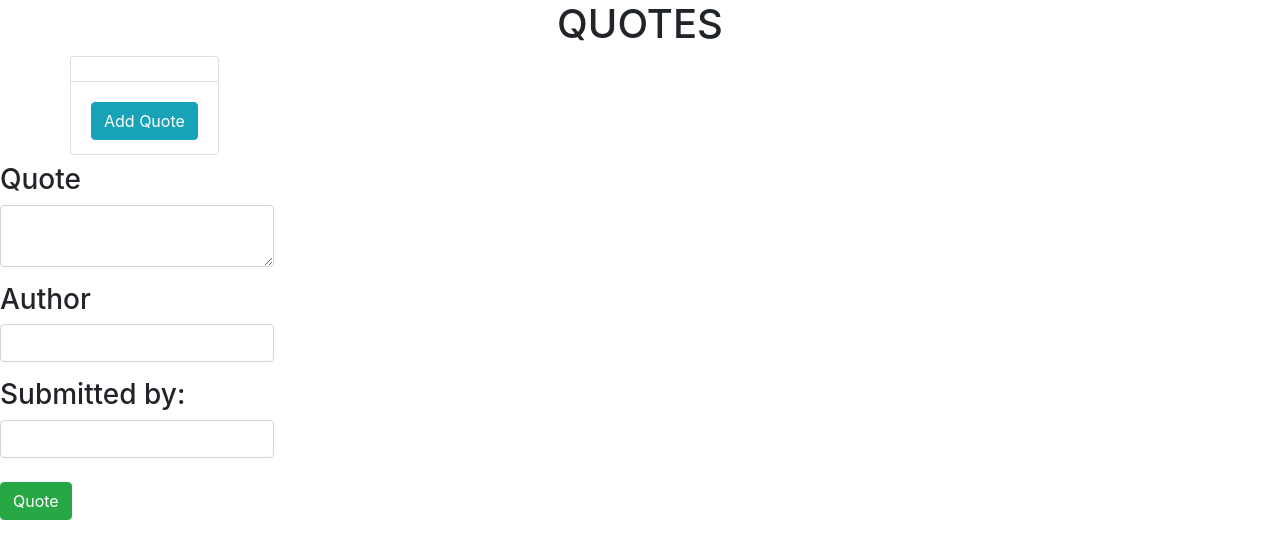
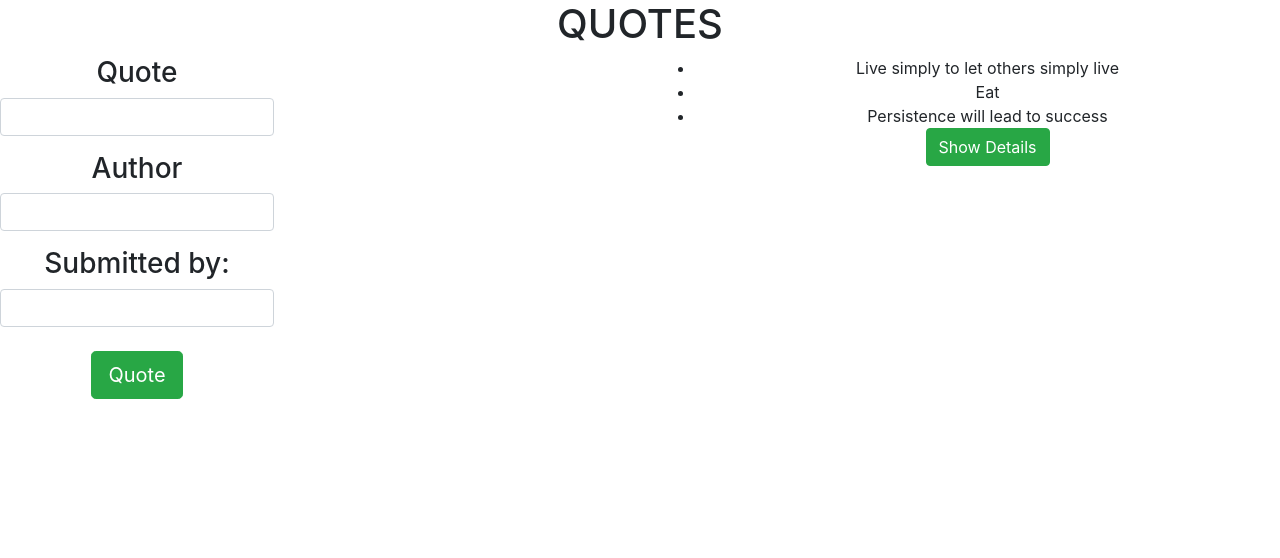
Before and after one commit to Jeffmusa/Quotes, an Angular app: page / in a window 1280 px wide. Shown: the top 558 px of the page. Built offline with nearby package versions, Linux system fonts and the light colour scheme.

Commit message:
updated quotes app

```diff
--- a/src/app/app.component.html
+++ b/src/app/app.component.html
@@ -1,7 +1,6 @@
 <!--The content below is only a placeholder and can be replaced.-->
 <div style="text-align:center">
-  <h1>
+
     <app-quote></app-quote>
-  </h1>
+
 </div>
-  <app-quote-form></app-quote-form>
--- a/src/app/app.component.ts
+++ b/src/app/app.component.ts
@@ -1,4 +1,5 @@
 import { Component } from '@angular/core';
+import {Quote} from './quote';
 
 @Component({
   selector: 'app-root',
--- a/src/app/quote-details/quote-details.component.html
+++ b/src/app/quote-details/quote-details.component.html
@@ -1,3 +1,3 @@
 <p>
-  quote-details works!
+<!-- <p>{{quote.description}}</p> -->
 </p>
--- a/src/app/quote-details/quote-details.component.ts
+++ b/src/app/quote-details/quote-details.component.ts
@@ -1,4 +1,5 @@
-import { Component, OnInit } from '@angular/core';
+import {  Component, OnInit,Input,Output,EventEmitter } from '@angular/core';
+import {Quote} from '../quote'
 
 @Component({
   selector: 'app-quote-details',
@@ -7,6 +8,8 @@ import { Component, OnInit } from '@angular/core';
 })
 export class QuoteDetailsComponent implements OnInit {
 
+  @Input() quote:Quote;
+      @Output() isComplete= new EventEmitter<boolean>();
 
   constructor() { }
 
--- a/src/app/quote-form/quote-form.component.html
+++ b/src/app/quote-form/quote-form.component.html
@@ -1,22 +1,22 @@
 <div class="container-fluid">
     <div class="row">
-        <form>
+        <form (ngSubmit)='submitQuote()' #quoteForm='ngForm'>
             <div class="form-group">
 
               <h3 for="description">Quote</h3>
-              <textarea class="form-control" id="description" rows="2" required></textarea>
+              <input type="text" required class="form-control" id="name" [(ngModel)]="newQuote.name" name="name">
 
             </div>
             <div class="form-group">
 
               <h3 for="author">Author</h3>
-              <input type="text" required class="form-control" id="name">
+              <input type="text"  class="form-control" id="name" [(ngModel)]="newQuote.name" name="name" #name="ngModel" required>
             </div>
             <div class="form-group">
               <h3 for="name">Submitted by:</h3>
               <input type="text" required class="form-control" id="name">
               <br>
-<button type="Submit" name="button" class="btn btn-success">Quote</button>
+<button type="Submit" class="btn btn-success btn-lg">Quote</button>
             </div>
         </form>
 
--- a/src/app/quote-form/quote-form.component.ts
+++ b/src/app/quote-form/quote-form.component.ts
@@ -1,4 +1,5 @@
-import { Component, OnInit } from '@angular/core';
+import {  Component, OnInit,Output,EventEmitter } from '@angular/core';
+import {Quote} from '../quote';
 
 @Component({
   selector: 'app-quote-form',
@@ -6,6 +7,12 @@ import { Component, OnInit } from '@angular/core';
   styleUrls: ['./quote-form.component.css']
 })
 export class QuoteFormComponent implements OnInit {
+  newQuote= new Quote (0,"","")
+  @Output() addQuote=new EventEmitter<Quote>();
+
+  submitGoal(){
+         this.addQuote.emit(this.newQuote);
+     }
 
   constructor() { }
 
--- a/src/app/quote.ts
+++ b/src/app/quote.ts
@@ -1,6 +1,7 @@
-export class Main {
-  public showDescription:boolean
-  constructor(public name:string){
-    this.showDescription=false
-  }
+export class Quote {
+    public showDescription:boolean
+    constructor(public id:number, public name:string,public description:string){
+        this.showDescription=false
+
+    }
 }
--- a/src/app/quote/quote.component.html
+++ b/src/app/quote/quote.component.html
@@ -1,13 +1,13 @@
 <h1>QUOTES</h1>
-<div class="container">
-    <div class="row">
-      <ul class='list-group'>
-        <li class="list-group-item" *ngFor='let item of QUOTES'>
-          {{ item }}
-        </li>
-        <li class="list-group-item">
-        </li>
-        <li class="list-group-item"><button type="button" class="btn btn-info" (click)='addNewQuote()' name="button">Add Quote</button> </li>
+<div class="row">
+<div class="col md-6">
+  <app-quote-form  (addQuote)="addNewGoal($event)"></app-quote-form>
+</div>
+    <div class="col md-6">
+      <ul>
+      <li style="text-decoration:none;" *ngFor='let quote of quotes'>{{quote.name}}</li>
+      <button class="btn btn-success" (click)='toogleDetails(i)'>Show Details</button>
+
       </ul>
     </div>
 </div>
--- a/src/app/quote/quote.component.ts
+++ b/src/app/quote/quote.component.ts
@@ -1,5 +1,6 @@
 import { Component, OnInit } from '@angular/core';
-import { FormsModule} from '@angular/forms';
+import {Quote} from '../quote'
+
 @Component({
   selector: 'app-quote',
   templateUrl: './quote.component.html',
@@ -8,12 +9,18 @@ import { FormsModule} from '@angular/forms';
 export class QuoteComponent implements OnInit {
 
   quotes = [
+       new Quote(1,'Live simply to let others simply live','Jeff Musa' ),
+       new Quote(2,'Eat','If you love eating please do it','Robert' ),
+       new Quote(3, 'Persistence will lead to success','Dreams' ),
 
-  ];
-  // quotes= null;
-  addNewQuote(){
-  // this.quotes.push(quote)
-}
+   ]
+   addNewQuote(quote){
+          let quoteLength = this.quotes.length;
+          quote.id=quoteLength+1;
+          this.quotes.push(quote)
+
+      }
+
   constructor() { }
 
   ngOnInit() {
```
Also changed, not shown: 8 other files (tests, documents, lock files or other folders).
